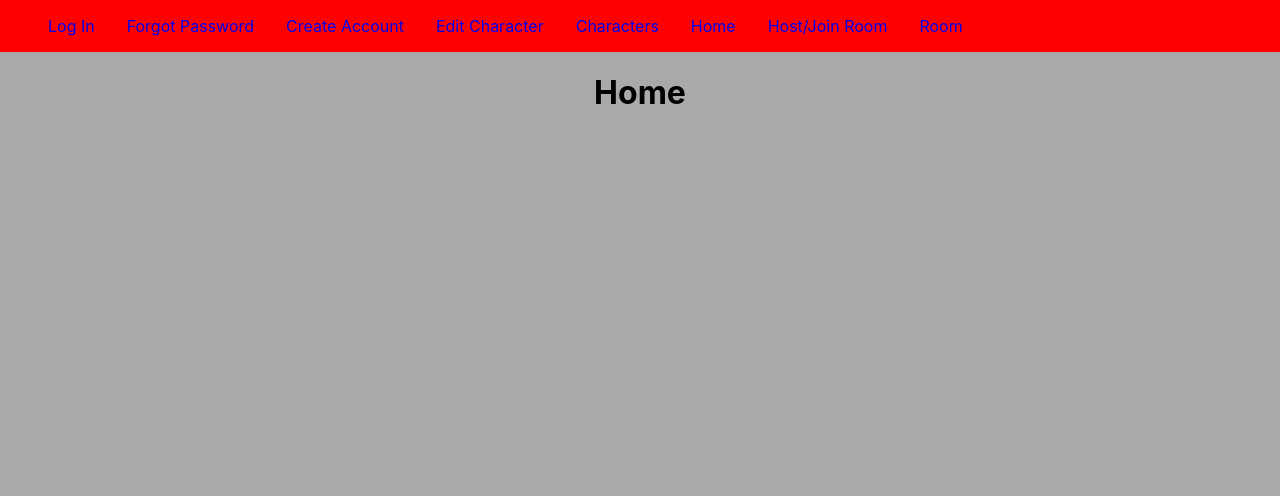
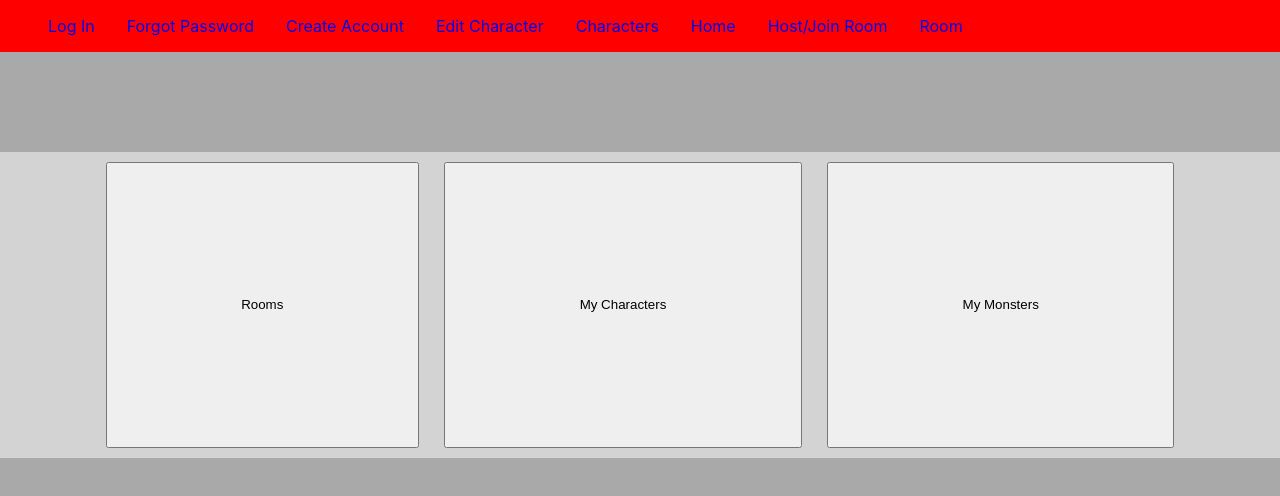
Before and after one commit to zfawcette/CriticalInitiative, a React (Create React App) app: page /home in a window 1280 px wide. Shown: the top 496 px of the page. Built offline with nearby package versions, Linux system fonts and the light colour scheme.

Commit message:
Home page
Home Page Framwork

```diff
--- a/src/components/Home/Home.css
+++ b/src/components/Home/Home.css
@@ -0,0 +1,17 @@
+div{
+    margin-left: auto;
+    margin-right: auto;
+}
+button{
+    margin: 10px 1%;
+    cursor: pointer;
+    padding: 10em;
+}
+
+button:hover{
+    background-color: red;
+    color: white;
+}
+.header{
+     height: 100px;
+ }
--- a/src/components/Home/Home.js
+++ b/src/components/Home/Home.js
@@ -1,12 +1,18 @@
 import React from 'react';
 import './Home.css';
+import { Link } from 'react-router-dom';
 
 function Home() {
   return (
     <div>
-          <h1>Home</h1>
+      <div className='header'></div>
+      <div style={{backgroundColor: "lightgrey", height: 15 + '%'}}>
+        <Link to="/Room"><button value="Home">Rooms</button></Link>
+        <Link to="/Characters"><button value="Home">My Characters</button></Link>
+        <Link to="/Monsters"><button value="Home">My Monsters</button></Link>
+      </div>
     </div>
-  );
+  )
 }
 
 export default Home;
```
